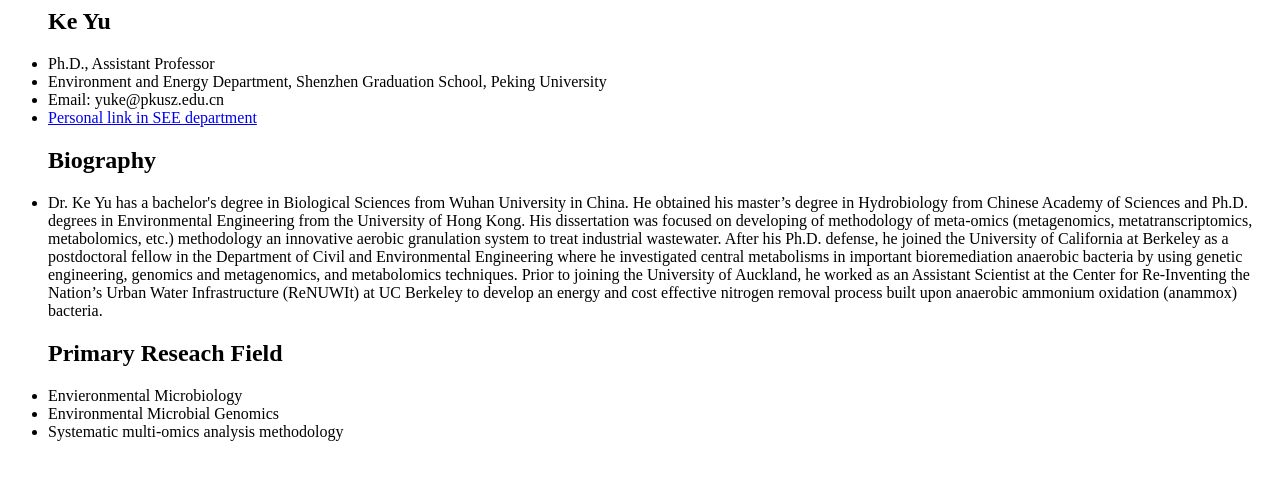
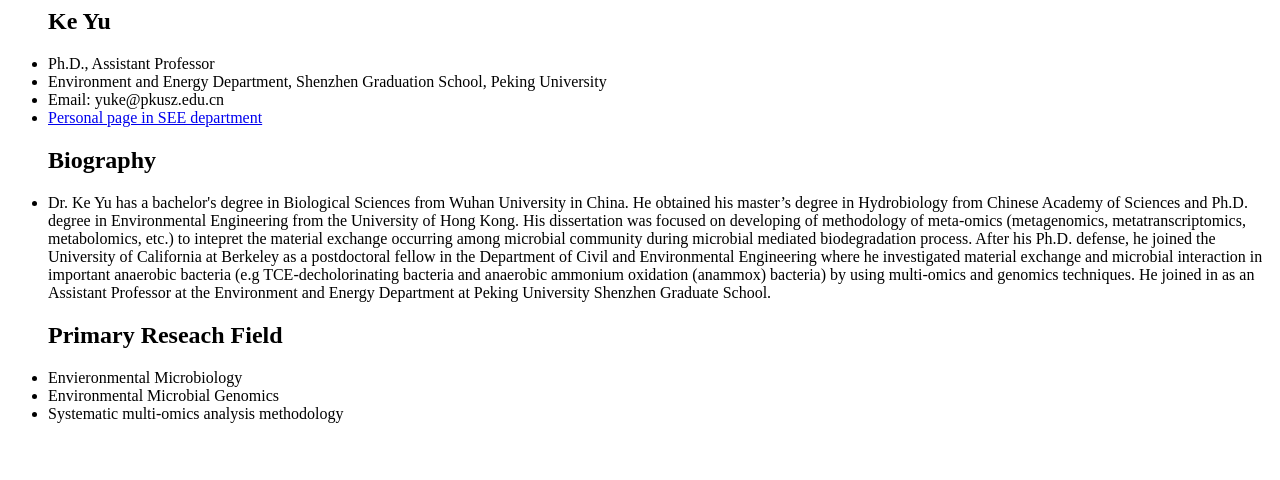
Before and after one commit to happyhelios/happyhelios.github.io, a plain HTML site: page index.html in a window 1280 px wide. Drawn offline with Linux system fonts and the light colour scheme.

Commit message:
Update index.html

```diff
--- a/index.html
+++ b/index.html
@@ -8,10 +8,13 @@
     <li>Ph.D., Assistant Professor</li>
     <li>Environment and Energy Department, Shenzhen Graduation School, Peking University </li>
     <li>Email: yuke@pkusz.edu.cn</li>
-    <li><a href="http://see.pkusz.edu.cn/index.php?m=content&c=index&a=show&catid=1653&id=32">Personal link in SEE department</a></li>
+    <li><a href="http://see.pkusz.edu.cn/index.php?m=content&c=index&a=show&catid=1653&id=32">Personal page in SEE department</a></li>
 
     <h2>Biography</h2>
-    <li>Dr. Ke Yu has a bachelor's degree in Biological Sciences from Wuhan University in China. He obtained his master’s degree in Hydrobiology from Chinese Academy of Sciences and Ph.D. degrees in Environmental Engineering from the University of Hong Kong. His dissertation was focused on developing of methodology of meta-omics (metagenomics, metatranscriptomics, metabolomics, etc.) methodology an innovative aerobic granulation system to treat industrial wastewater. After his Ph.D. defense, he joined the University of California at Berkeley as a postdoctoral fellow in the Department of Civil and Environmental Engineering where he investigated central metabolisms in important bioremediation anaerobic bacteria by using genetic engineering, genomics and metagenomics, and metabolomics techniques. Prior to joining the University of Auckland, he worked as an Assistant Scientist at the Center for Re-Inventing the Nation’s Urban Water Infrastructure (ReNUWIt) at UC Berkeley to develop an energy and cost effective nitrogen removal process built upon anaerobic ammonium oxidation (anammox) bacteria. </li>
+    <li>Dr. Ke Yu has a bachelor's degree in Biological Sciences from Wuhan University in China. He obtained his master’s degree in Hydrobiology from Chinese Academy of Sciences and Ph.D. degree in Environmental Engineering from the University of Hong Kong.
+      His dissertation was focused on developing of methodology of meta-omics (metagenomics, metatranscriptomics, metabolomics, etc.) to intepret the material exchange occurring among microbial community during microbial mediated biodegradation process.
+      After his Ph.D. defense, he joined the University of California at Berkeley as a postdoctoral fellow in the Department of Civil and Environmental Engineering where he investigated material exchange and microbial interaction in important anaerobic bacteria (e.g TCE-decholorinating bacteria and anaerobic ammonium oxidation (anammox) bacteria) by using multi-omics and genomics techniques.
+      He joined in as an Assistant Professor at the Environment and Energy Department at Peking University Shenzhen Graduate School.</li>
 
     <h2>Primary Reseach Field</h2>
     <li>Envieronmental Microbiology</li>
```
